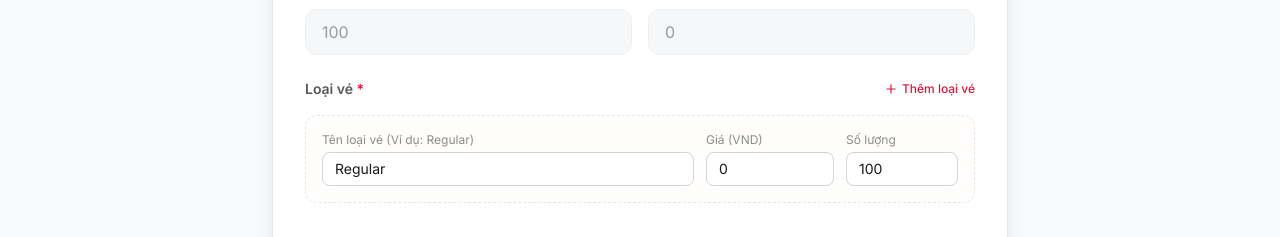
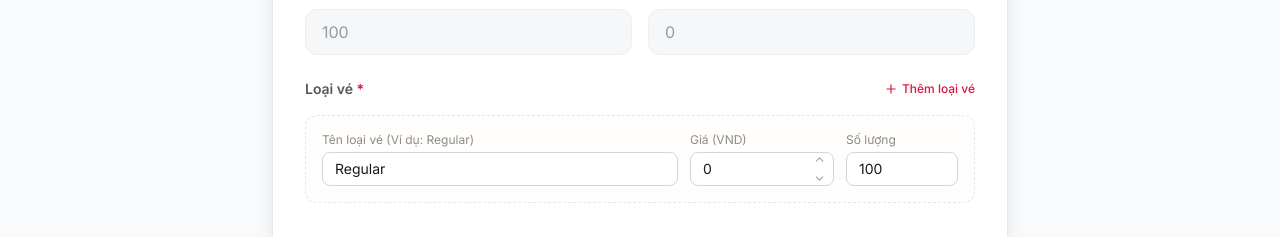
Before and after one commit to thuangodcode/jc-ticket, a React (Vite) app in the folder fe/: page /admin/events/create in a window 1280 px wide. Shown: the part 840-1077 px from the top of the page. Built offline with nearby package versions, Linux system fonts and the light colour scheme; no server answers.

Commit message:
Fix step in event ticket now more convinient

```diff
--- a/fe/src/pages/admin/AdminEventFormPage.tsx
+++ b/fe/src/pages/admin/AdminEventFormPage.tsx
@@ -456,15 +456,43 @@ export default function AdminEventFormPage() {
                         className={`w-full px-3 py-1.5 rounded-lg border outline-none text-sm transition-all ${inputBg}`}
                       />
                     </div>
-                    <div className="w-full md:w-32">
+                    <div className="w-full md:w-36">
                       <p className="text-xs opacity-50 mb-1">Giá (VND)</p>
-                      <input
-                        type="number"
-                        value={type.price}
-                        onChange={(e) => handleTicketTypeChange(index, 'price', Number(e.target.value))}
-                        placeholder="Giá"
-                        className={`w-full px-3 py-1.5 rounded-lg border outline-none text-sm transition-all ${inputBg}`}
-                      />
+                      <div className="relative flex items-center">
+                        <input
+                          type="text"
+                          inputMode="numeric"
+                          value={type.price !== undefined && type.price !== null && type.price !== '' ? Number(type.price).toLocaleString('vi-VN') : ''}
+                          onChange={(e) => {
+                            const rawValue = e.target.value.replace(/\D/g, '');
+                            handleTicketTypeChange(index, 'price', rawValue ? Number(rawValue) : '');
+                          }}
+                          placeholder="Giá"
+                          className={`w-full pl-3 pr-8 py-1.5 rounded-lg border outline-none text-sm transition-all ${inputBg}`}
+                        />
+                        <div className="absolute right-1.5 flex flex-col gap-0.5">
+                          <button
+                            type="button"
+                            onClick={() => {
+                              const currentVal = Number(type.price || 0);
+                              handleTicketTypeChange(index, 'price', currentVal + 10000);
+                            }}
+                            className="p-0.5 hover:bg-cream/20 dark:hover:bg-midnight/20 rounded text-gray-400 hover:text-akai transition-colors"
+                          >
+                            <ChevronUp size={13} />
+                          </button>
+                          <button
+                            type="button"
+                            onClick={() => {
+                              const currentVal = Number(type.price || 0);
+                              handleTicketTypeChange(index, 'price', Math.max(0, currentVal - 10000));
+                            }}
+                            className="p-0.5 hover:bg-cream/20 dark:hover:bg-midnight/20 rounded text-gray-400 hover:text-akai transition-colors"
+                          >
+                            <ChevronDown size={13} />
+                          </button>
+                        </div>
+                      </div>
                     </div>
                     <div className="w-full md:w-28">
                       <p className="text-xs opacity-50 mb-1">Số lượng</p>
@@ -473,6 +501,8 @@ export default function AdminEventFormPage() {
                         value={type.quantity}
                         onChange={(e) => handleTicketTypeChange(index, 'quantity', Number(e.target.value))}
                         placeholder="Số lượng"
+                        step={10}
+                        min={0}
                         className={`w-full px-3 py-1.5 rounded-lg border outline-none text-sm transition-all ${inputBg}`}
                       />
                     </div>
```
